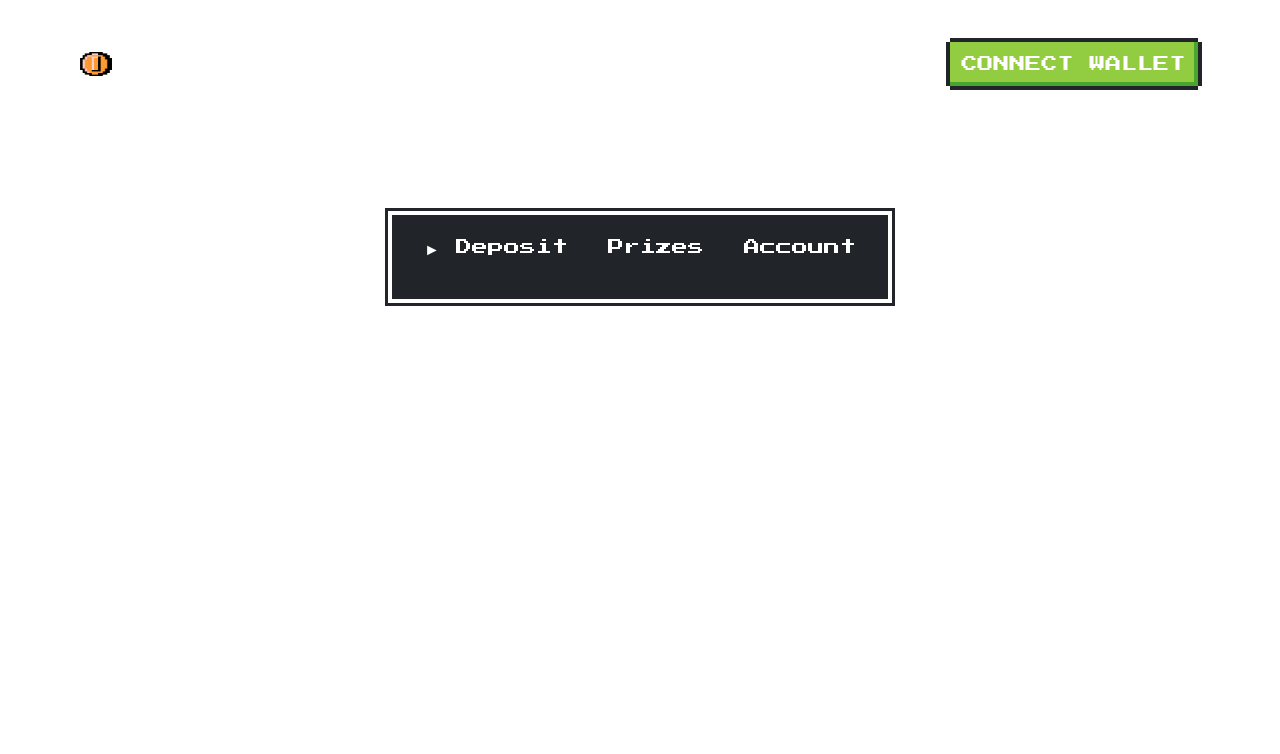
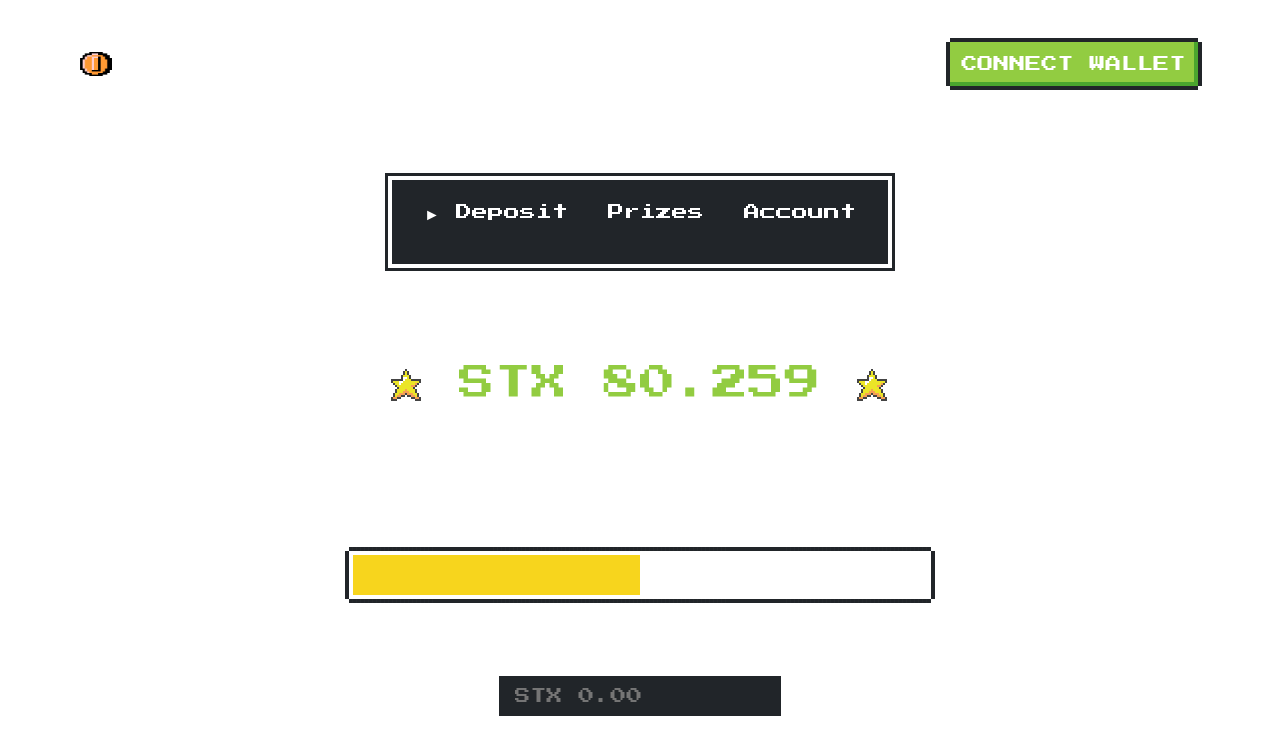
Before and after one commit to sigle/stacks-bingo, a Next.js app: page / in a window 1280 px wide. Shown: the top 754 px of the page. Built offline with nearby package versions, Linux system fonts and the light colour scheme.

Commit message:
feat: add deposit section

```diff
--- a/src/pages/index.tsx
+++ b/src/pages/index.tsx
@@ -11,15 +11,45 @@ const Home: NextPage = () => {
     <>
       <Container css={{ mt: '3%', mr: '3%', ml: '3%' }}>
         <Header />
-        <Flex css={{ mt: '10%' }} justify={'center'} direction={'column'}>
+        <Flex css={{ mt: '7%' }} justify={'center'} direction={'column'}>
           <TabNav activeRoute={activeRoute} />
-          <Flex justify={'center'}>
+          <Flex align="center" justify="center" direction={'column'}>
             <Text css={{ color: 'white', mt: '$10' }}>Total money pooled</Text>
-            <Flex>
-              <Text css={{ color: 'white', mt: '$10' }}>
-                Total money pooled
+
+            <Text
+              size={'md'}
+              className="nes-text is-success"
+              css={{ color: 'white', mt: '$3', fontSize: '36px' }}
+            >
+              <i className="nes-icon star"></i> STX 80.259{' '}
+              <i className="nes-icon star"></i>
+            </Text>
+            <Text size={'xs'} css={{ color: 'white', mt: '$3' }}>
+              ($60,354)
+            </Text>
+            <Text css={{ color: 'white', mt: '$10' }}>
+              Next cycle in: 8 days 5 hours
+            </Text>
+
+            <progress
+              style={{ maxWidth: '50%' }}
+              className="nes-progress is-warning"
+              value="50"
+              max="100"
+            ></progress>
+
+            <label for="name_field" style={{ textAlign: 'center' }}>
+              <Text css={{ textAlign: 'center', color: 'white', mt: '$3' }}>
+                Deposit amount
               </Text>
-            </Flex>
+            </label>
+            <input
+              style={{ maxWidth: '25%' }}
+              type="text"
+              id="name_field"
+              className="nes-input is-dark"
+              placeholder="STX 0.00"
+            ></input>
           </Flex>
         </Flex>
       </Container>
```
